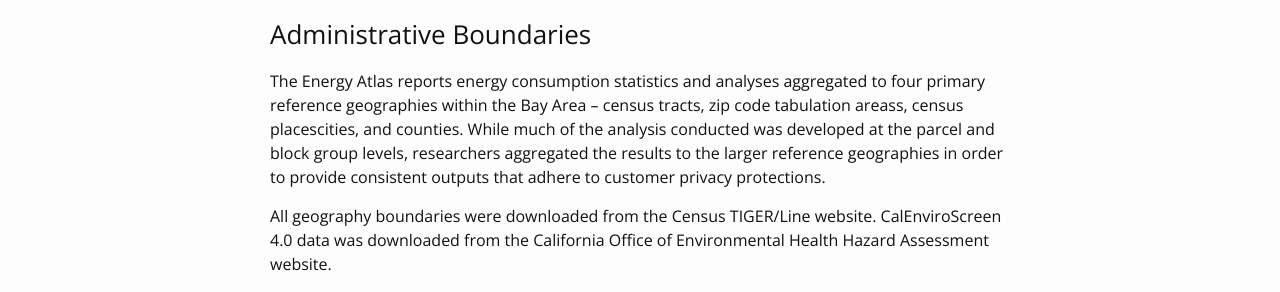
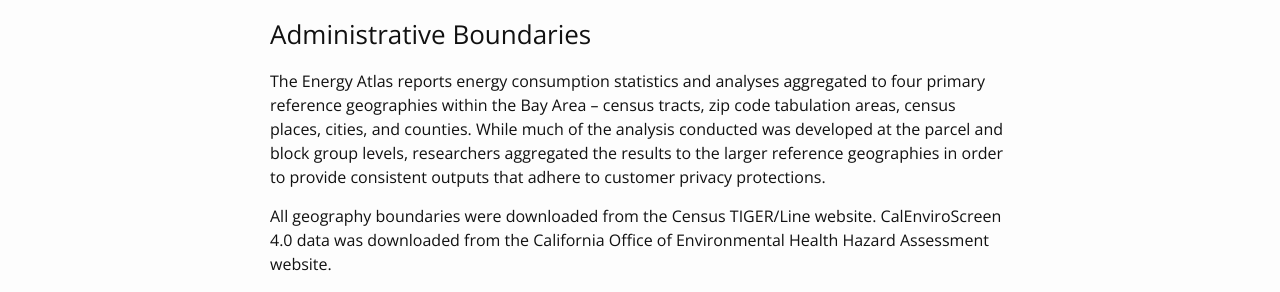
Before and after one commit to uclaioes/bayren-atlas, a Jekyll site: the page built from methods.md, in a window 1280 px wide and 900 px high, scrolled down 3725 px. Shown: the part 190-482 px from the top of the window. Built offline with Jekyll 4.4.1, drawn with Linux system fonts in a browser that asks for light colours.

Commit message:
methods: fix typos

```diff
--- a/methods.md
+++ b/methods.md
@@ -85,7 +85,7 @@ Most ACS-derived information on the Energy Atlas (population, income) is aggrega
 
 ### Administrative Boundaries
 
-The Energy Atlas reports energy consumption statistics and analyses aggregated to four primary reference geographies within the Bay Area – census tracts, zip code tabulation areass, census placescities, and counties. While much of the analysis conducted was developed at the parcel and block group levels, researchers aggregated the results to the larger reference geographies in order to provide consistent outputs that adhere to customer privacy protections.
+The Energy Atlas reports energy consumption statistics and analyses aggregated to four primary reference geographies within the Bay Area – census tracts, zip code tabulation areas, census places, cities, and counties. While much of the analysis conducted was developed at the parcel and block group levels, researchers aggregated the results to the larger reference geographies in order to provide consistent outputs that adhere to customer privacy protections.
 
 All geography boundaries were downloaded from the Census TIGER/Line website. CalEnviroScreen 4.0 data was downloaded from the California Office of Environmental Health Hazard Assessment website.
 
```
